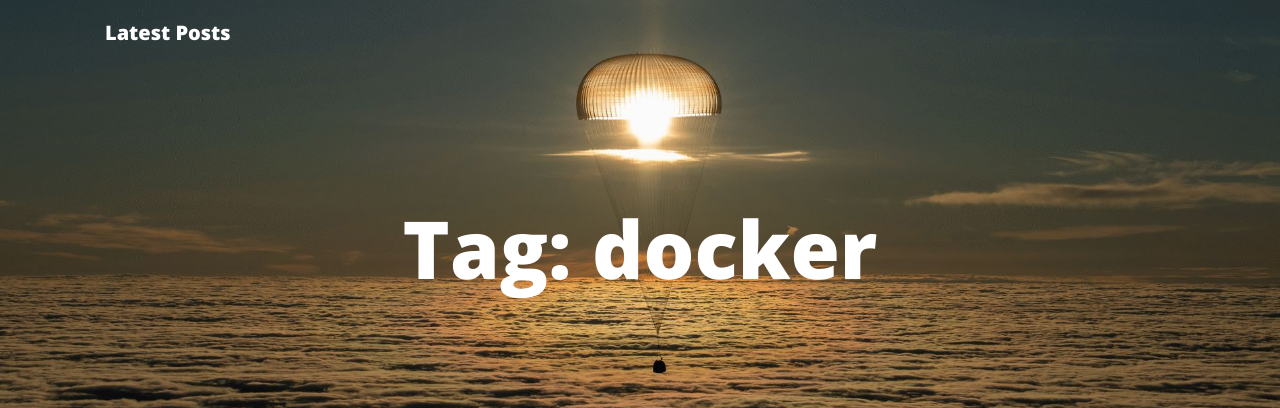
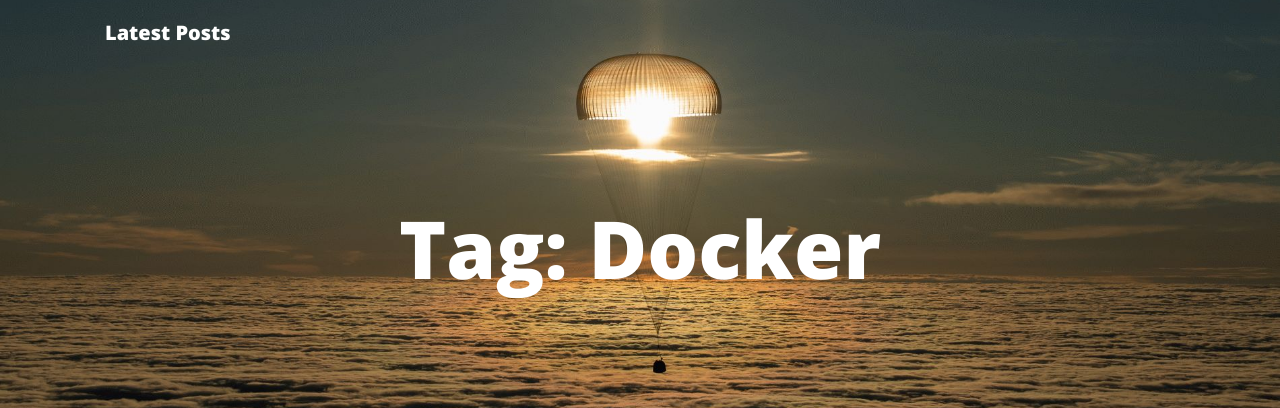
Before and after one commit to paxdev/paxdev.github.io, a Jekyll site: the page built from tag/docker.md, in a window 1280 px wide. Shown: the top 408 px of the page. Built offline with Jekyll 4.4.1, drawn with Linux system fonts in a browser that asks for light colours.

```diff
--- a/tag/docker.md
+++ b/tag/docker.md
@@ -1,5 +1,5 @@
 ---
 layout: tagpage
-title: "Tag: docker"
+title: "Tag: Docker"
 tag: docker
 ---
```
